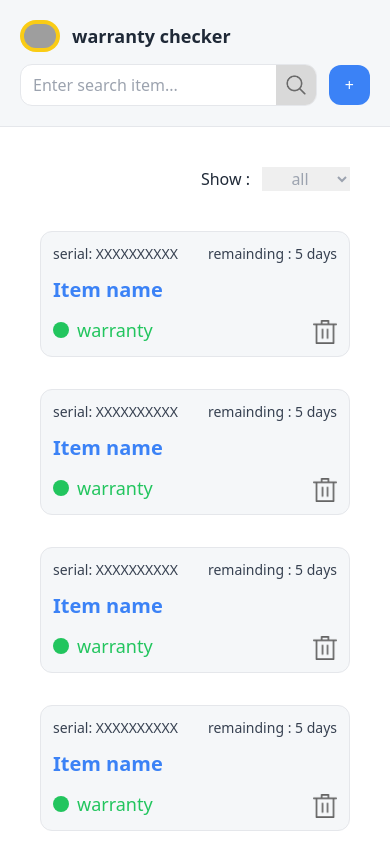
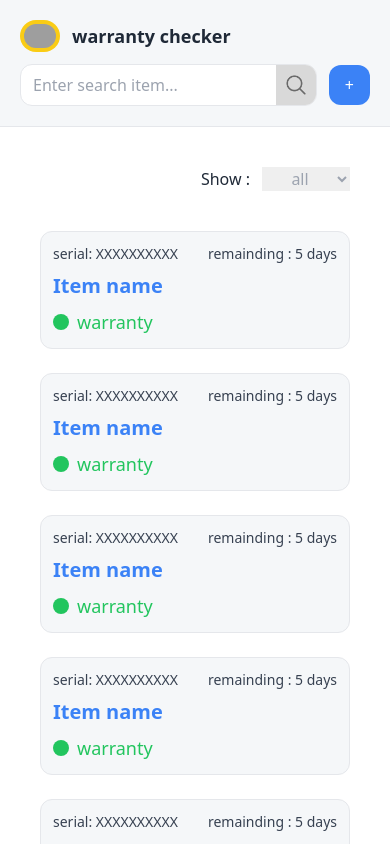
Before and after one commit to Zlatonn/warranty-checker, a React (Vite) app: page / in a window 390 px wide. Shown: the top 844 px of the page. Built offline with nearby package versions, Linux system fonts and the light colour scheme; grey boxes are pictures that could not be loaded.

Commit message:
style: edit style
- ItemList
- Item

```diff
--- a/src/components/item/Item.tsx
+++ b/src/components/item/Item.tsx
@@ -1,9 +1,8 @@
-import deleteBtn from "../../assets/delete.png";
 const Item = () => {
   return (
     <div className="flex justify-between p-3 border-[1px] bg-[#f5f7f9] rounded-xl cursor-pointer hover:shadow-lg duration-300">
       {/* Left content */}
-      <div className="flex flex-col justify-between gap-3">
+      <div className="flex flex-col justify-between gap-2 sm:gap-3">
         <p className="text-sm text-gray-700">serial: XXXXXXXXXX</p>
         <h1 className="text-xl text-blue-500 font-semibold">Item name</h1>
         <div className="flex items-center gap-2">
@@ -16,9 +15,6 @@ const Item = () => {
         <p className="text-sm text-gray-700">
           remainding : <span>5 days</span>
         </p>
-        <button className="w-6 hover:scale-110 duration-300">
-          <img src={deleteBtn} className="object-cover" />
-        </button>
       </div>
     </div>
   );
--- a/src/pages/ItemList.tsx
+++ b/src/pages/ItemList.tsx
@@ -11,7 +11,7 @@ const ItemList = () => {
           <option value="expired">expired</option>
         </select>
       </div>
-      <div className=" mt-10 grid grid-cols-1 lg:grid-cols-2 2xl:grid-cols-3 gap-8">
+      <div className=" mt-10 grid grid-cols-1 lg:grid-cols-2 2xl:grid-cols-3 gap-6">
         <Item />
         <Item />
         <Item />
```
Also changed, not shown: src/assets/delete.png (deleted).
